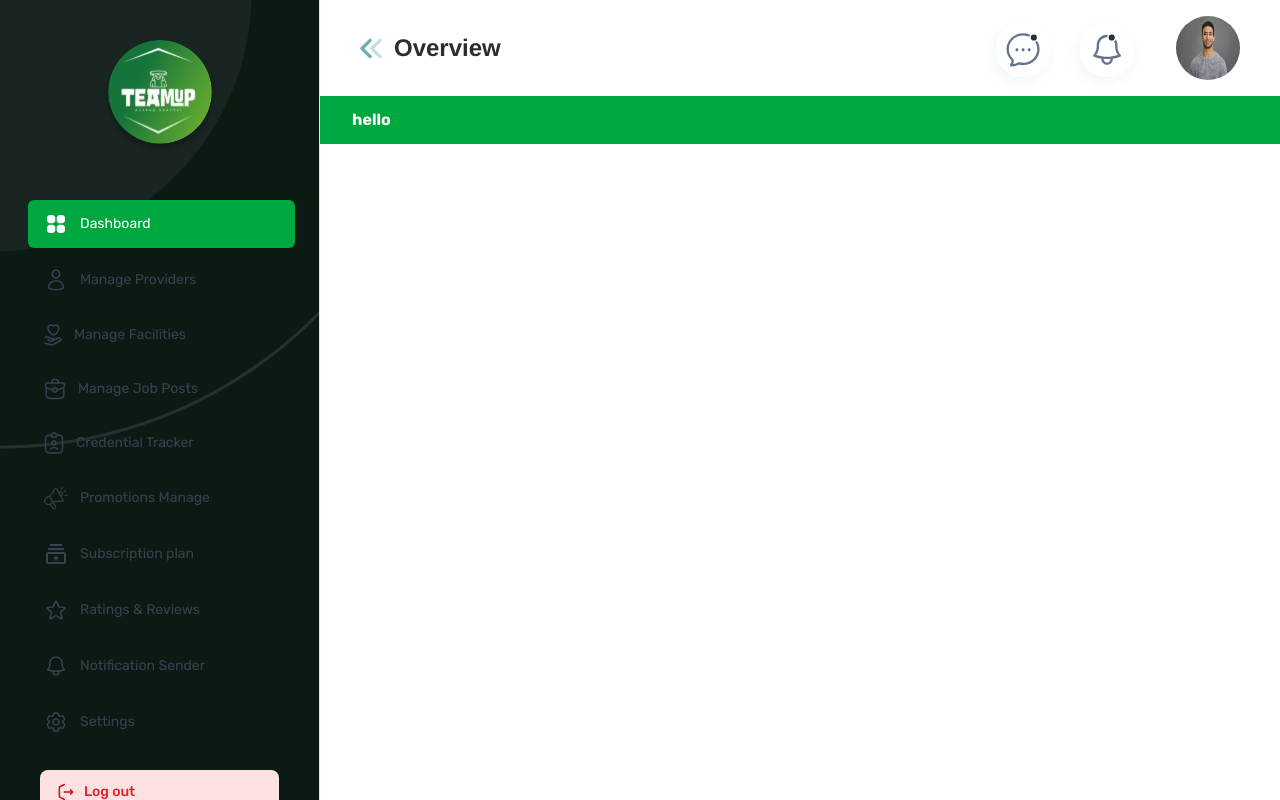
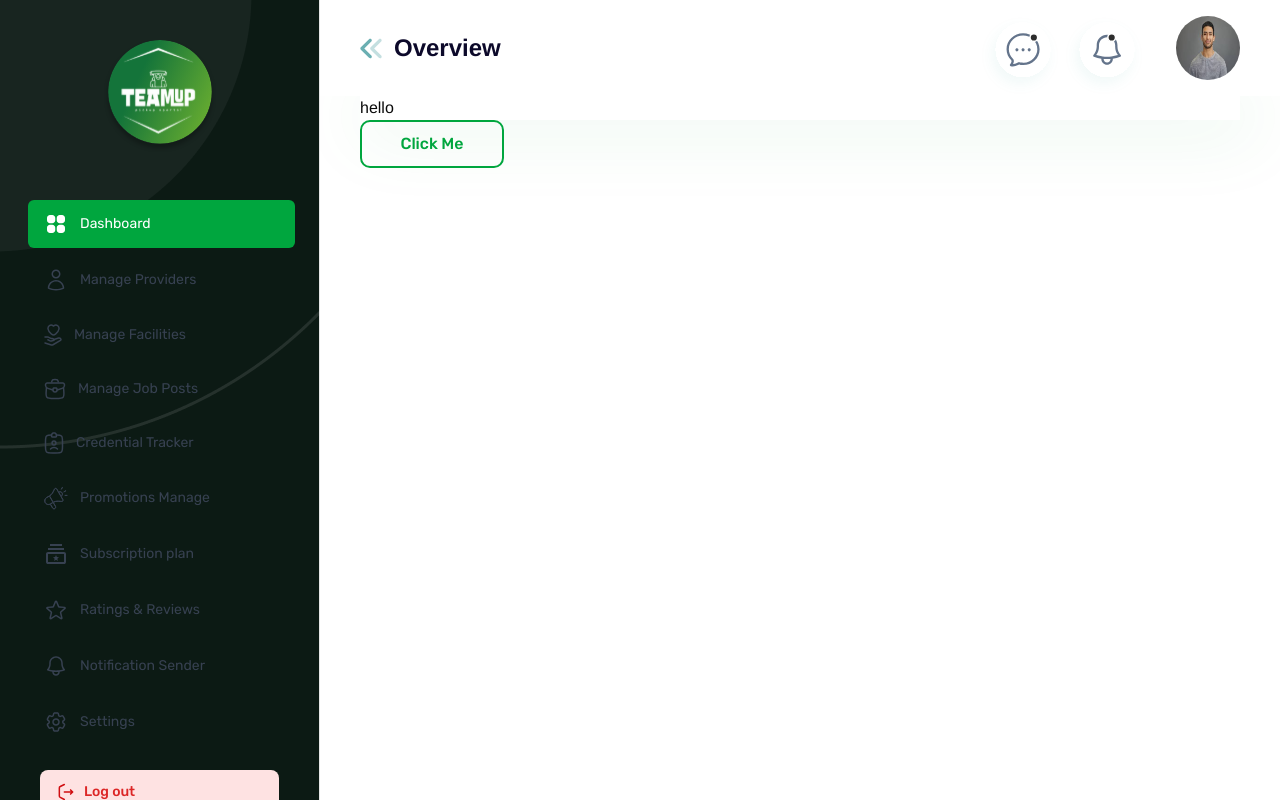
Before and after one commit to SMTech24-official/zerukion_dashboard, a Next.js app: page / in a window 1280 px wide. Built offline with nearby package versions, Linux system fonts and the light colour scheme.

Commit message:
Refactor Dashboard component layout and update button styles

```diff
--- a/src/app/(dashboard)/page.tsx
+++ b/src/app/(dashboard)/page.tsx
@@ -4,7 +4,7 @@ import Dashboard from "@/components/Dashboard/Dashboard";
 
 export default function Page() {
   return (
-    <div className="w-full bg-primaryColor ">
+    <div className="w-full ">
       <Dashboard />
     </div>
   );
--- a/src/components/Dashboard/Dashboard.tsx
+++ b/src/components/Dashboard/Dashboard.tsx
@@ -2,8 +2,12 @@ import { Button } from "../ui/button";
 
 export default function Dashboard() {
   return (
-    <div>
-      <Button>hello</Button>
+    <div className="px-10">
+      <h1 className="bg-white shadow-custom ">hello</h1>
+
+      <Button variant="outline"  className="w-36 ">
+        Click Me
+      </Button>
     </div>
   );
 }
--- a/src/components/ui/button.tsx
+++ b/src/components/ui/button.tsx
@@ -5,10 +5,9 @@ import { Slot } from "@radix-ui/react-slot";
 import { cva } from "class-variance-authority";
 import Link from "next/link";
 import React from "react";
-import { GoArrowUpRight } from "react-icons/go";
 
 interface ButtonProps extends React.ButtonHTMLAttributes<HTMLButtonElement> {
-  variant?: "default" | "outline" | "gradientBorder";
+  variant?: "default" | "outline";
   size?: "default" | "sm" | "lg" | "icon";
   asChild?: boolean;
   href?: string;
@@ -22,11 +21,9 @@ const buttonVariants = cva(
     variants: {
       variant: {
         default:
-          "bgColor text-sm lg:text-base rounded-full text-white leading-normal md:text-base font-semibold w-full",
+          "bg-primaryColor text-white text-sm lg:text-base font-medium rounded-[10px] leading-normal  w-full",
         outline:
-          "text-base rounded-full text-white leading-normal md:text-base font-semibold w-full",
-        gradientBorder:
-          "relative rounded-full p-[2px] bg-gradient-to-r from-pink-500 via-purple-500 to-indigo-500 inline-block",
+          "text-primaryColor border-2 border-primaryColor text-sm lg:text-base font-medium rounded-[10px] leading-normal  w-full",
       },
       size: {
         default: "h-12",
@@ -50,7 +47,6 @@ const Button = React.forwardRef<HTMLButtonElement, ButtonProps>(
       size,
       asChild = false,
       href,
-      icon,
       animateOnView = false,
       ...props
     },
@@ -72,26 +68,6 @@ const Button = React.forwardRef<HTMLButtonElement, ButtonProps>(
           whileTap: { scale: 0.97 },
         };
 
-    if (variant === "gradientBorder") {
-      return (
-        <div
-          className="rounded-full p-[2px] bg-gradient-to-r from-pink-500 via-purple-500 to-indigo-500"
-          {...motionProps}
-        >
-          <Comp
-            className={cn(
-              "px-6 py-[9px] font-semibold text-textColor bg-white rounded-full w-full flex items-center justify-center",
-              className
-            )}
-            ref={ref}
-            {...(props as any)}
-          >
-            {props.children}
-          </Comp>
-        </div>
-      );
-    }
-
     if (href) {
       return (
         <div {...motionProps}>
@@ -99,15 +75,10 @@ const Button = React.forwardRef<HTMLButtonElement, ButtonProps>(
             href={href}
             className={cn(
               buttonVariants({ variant, size, className }),
-              "flex items-center justify-between px-1 pl-8 text-center"
+              "text-center"
             )}
           >
             {props.children}
-            {icon && (
-              <div className="bg-white p-2 rounded-full">
-                <GoArrowUpRight className=" text-red-600 size-9" />
-              </div>
-            )}
           </Link>
         </div>
       );
@@ -117,22 +88,13 @@ const Button = React.forwardRef<HTMLButtonElement, ButtonProps>(
       <Comp
         className={cn(
           buttonVariants({ variant, size, className }),
-          "flex items-center justify-between px-1 pl-4 lg:pl-8 text-center"
+          "px-1 text-center"
         )}
         ref={ref}
         {...(motionProps as any)}
         {...(props as any)}
       >
         {props.children}
-        {icon && (
-          // <MediaButton type="buttonIcon" />
-          <div className="bg-white p-2 rounded-full">
-            <GoArrowUpRight className=" text-red-600 size-9" />
-          </div>
-          // <div className="bg-white h-10 w-10 rounded-full flex items-center justify-center ">
-
-          // </div>
-        )}
       </Comp>
     );
   }
--- a/tailwind.config.ts
+++ b/tailwind.config.ts
@@ -11,9 +11,10 @@ export default {
   theme: {
     extend: {
       colors: {
-        textColor: "#2D2D2D",
         primaryColor: "#00a63e",
-        backgroundColor: "#F7F5F2",
+        secondaryColor: "#0A0A0A",
+        textColor: "#0C092A",
+        paragraphColor: "#717182",
         foreground: "hsl(var(--foreground))",
         background: "hsl(var(--background))",
         card: {
@@ -62,7 +63,7 @@ export default {
         },
       },
       boxShadow: {
-        custom: "-2px 2px 12px rgba(20, 200, 169, 0.06)",
+        custom: "8px 8px 72px 10px rgba(0, 166, 62, 0.08)",
       },
       borderRadius: {
         lg: "var(--radius)",
```
